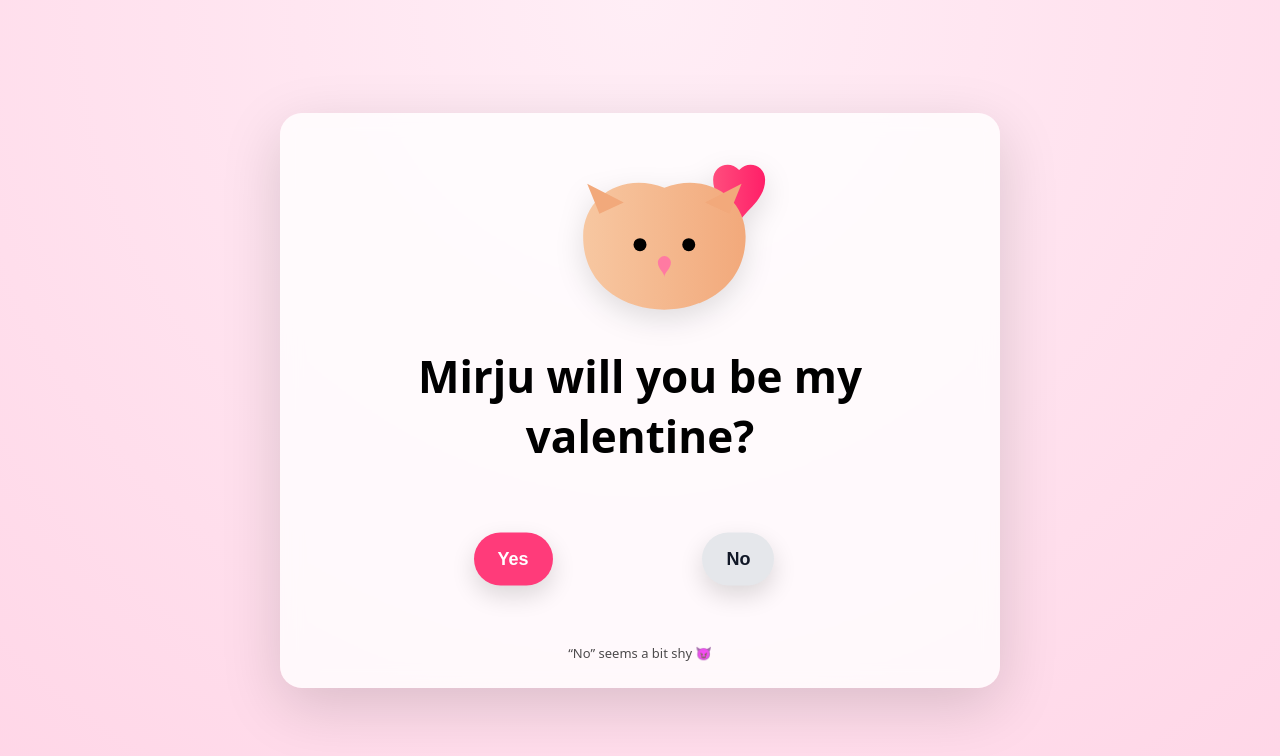
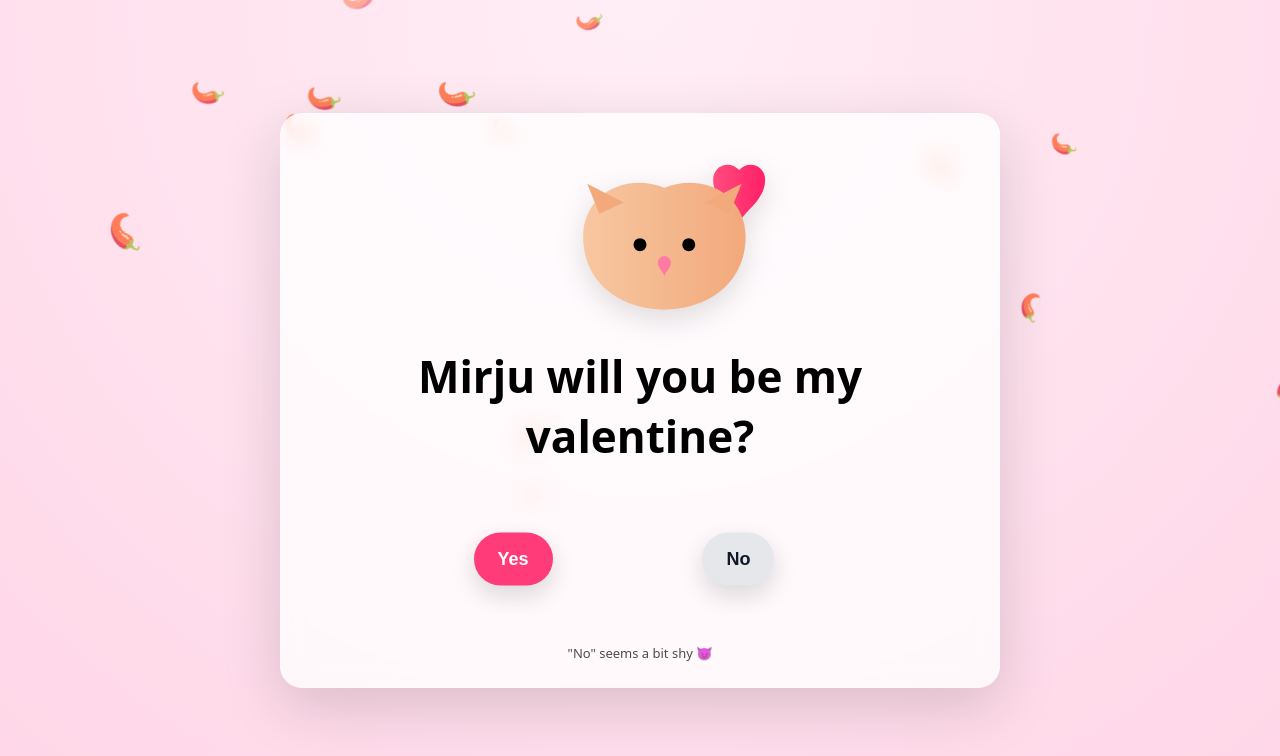
Before and after one commit to SanjP97/Mirchi-Mirju, a plain HTML site: page index.html in a window 1280 px wide. Drawn offline with nearby package versions, Linux system fonts and the light colour scheme.

Commit message:
Add chilli rain effect to the webpage

```diff
--- a/index.html
+++ b/index.html
@@ -40,6 +40,65 @@
       z-index: 9999;
     }
 
+    /* CHILLI RAIN CONTAINER */
+    .chilli-container {
+      position: fixed;
+      inset: 0;
+      pointer-events: none;
+      overflow: hidden;
+      z-index: 1;
+    }
+
+    .chilli {
+      position: absolute;
+      font-size: 24px;
+      user-select: none;
+      animation: fall linear infinite;
+      opacity: 0.7;
+      will-change: transform;
+    }
+
+    @keyframes fall {
+      0% {
+        transform: translateY(-10vh) rotate(0deg);
+        opacity: 0;
+      }
+      10% {
+        opacity: 0.7;
+      }
+      90% {
+        opacity: 0.7;
+      }
+      100% {
+        transform: translateY(110vh) rotate(360deg);
+        opacity: 0;
+      }
+    }
+
+    /* Respect user motion preferences */
+    @media (prefers-reduced-motion: reduce) {
+      .chilli {
+        animation: fallReduced linear infinite;
+      }
+
+      @keyframes fallReduced {
+        0% {
+          transform: translateY(-10vh);
+          opacity: 0;
+        }
+        10% {
+          opacity: 0.7;
+        }
+        90% {
+          opacity: 0.7;
+        }
+        100% {
+          transform: translateY(110vh);
+          opacity: 0;
+        }
+      }
+    }
+
     .card {
       width: min(720px, 92vw);
       padding: 26px 22px;
@@ -48,6 +107,8 @@
       border-radius: 22px;
       text-align: center;
       box-shadow: 0 18px 60px rgba(0,0,0,.15);
+      position: relative;
+      z-index: 10;
     }
 
     .art {
@@ -132,6 +193,9 @@
 <body>
   <canvas id="confettiCanvas"></canvas>
 
+  <!-- Chilli rain container -->
+  <div class="chilli-container" aria-hidden="true"></div>
+
   <main class="card">
     <!-- ANIMAL WITH HEART -->
     <svg class="art" viewBox="0 0 320 240" xmlns="http://www.w3.org/2000/svg">
@@ -179,7 +243,7 @@
     </section>
 
     <!-- HINT -->
-    <div class="hint" id="hint">“No” seems a bit shy 😈</div>
+    <div class="hint" id="hint">"No" seems a bit shy 😈</div>
 
     <section class="result" id="result">
       <h2>YAY! 🎉</h2>
@@ -243,6 +307,30 @@
       }, 300);
     }
 
+    /* ---------- CHILLI RAIN ---------- */
+    function createChilliRain() {
+      const container = document.querySelector('.chilli-container');
+      const chilliCount = 15; // Light rain effect
+      const chilliEmojis = ['🌶️', '🌶️', '🌶️']; // Can add '🔥' for variety
+
+      for (let i = 0; i < chilliCount; i++) {
+        const chilli = document.createElement('div');
+        chilli.className = 'chilli';
+        chilli.textContent = chilliEmojis[Math.floor(Math.random() * chilliEmojis.length)];
+
+        // Randomize position and timing for natural effect
+        chilli.style.left = Math.random() * 100 + 'vw';
+        chilli.style.animationDuration = (8 + Math.random() * 6) + 's'; // 8-14s fall time
+        chilli.style.animationDelay = Math.random() * 5 + 's'; // Stagger start times
+        chilli.style.fontSize = (20 + Math.random() * 15) + 'px'; // Varied sizes (20-35px)
+
+        container.appendChild(chilli);
+      }
+    }
+
+    // Initialize chilli rain on page load
+    createChilliRain();
+
     /* ---------- YES BUTTON GROWS ---------- */
     let yesScale = 1;
     function growYes() {
@@ -292,7 +380,7 @@
     /* ---------- YES CLICK ---------- */
     yesBtn.addEventListener("click", () => {
       zone.style.display = "none";
-      hint.style.display = "none";     // HIDE THE HINT
+      hint.style.display = "none";
       result.style.display = "block";
       resizeConfettiCanvas();
       fullScreenConfetti();
```
